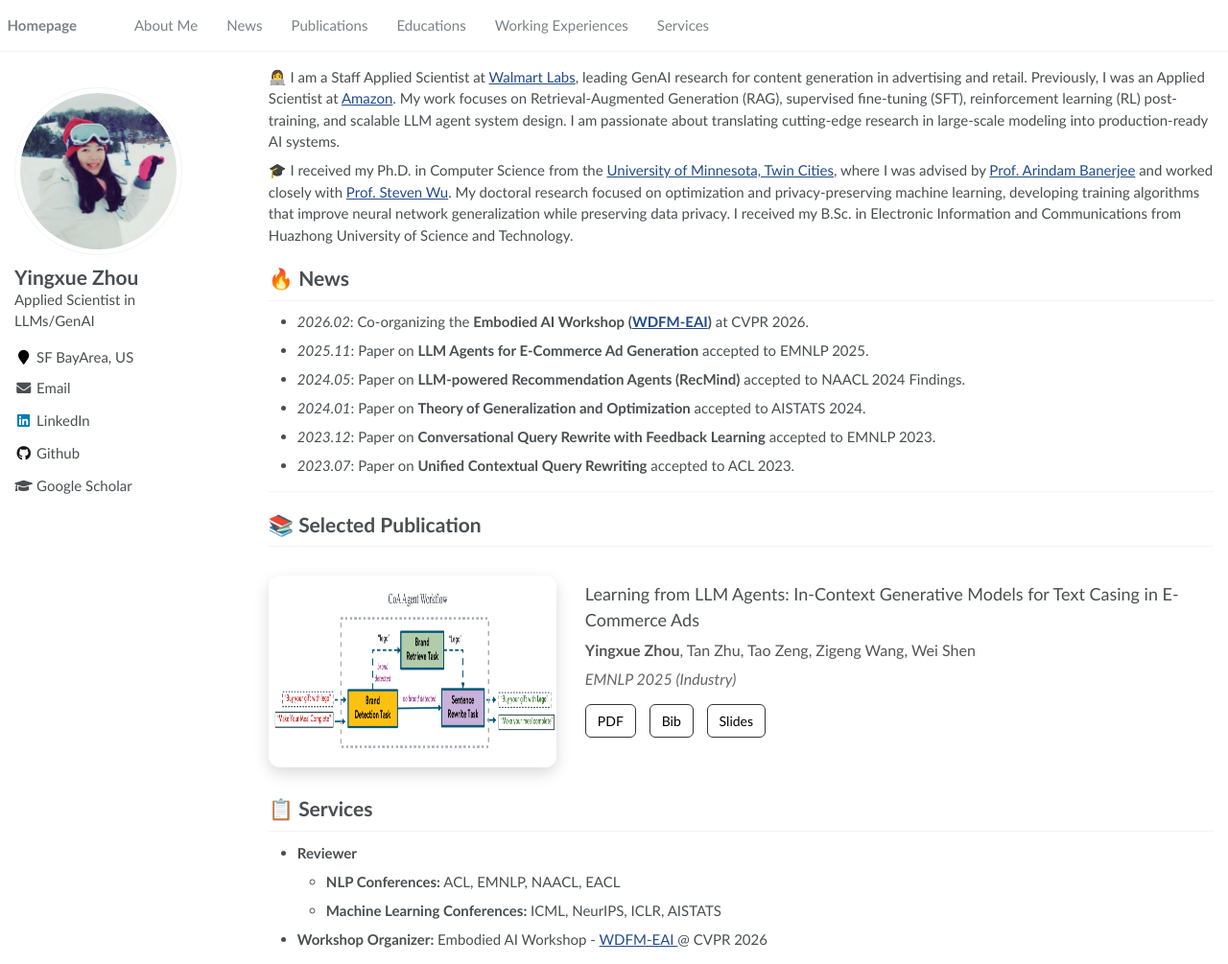
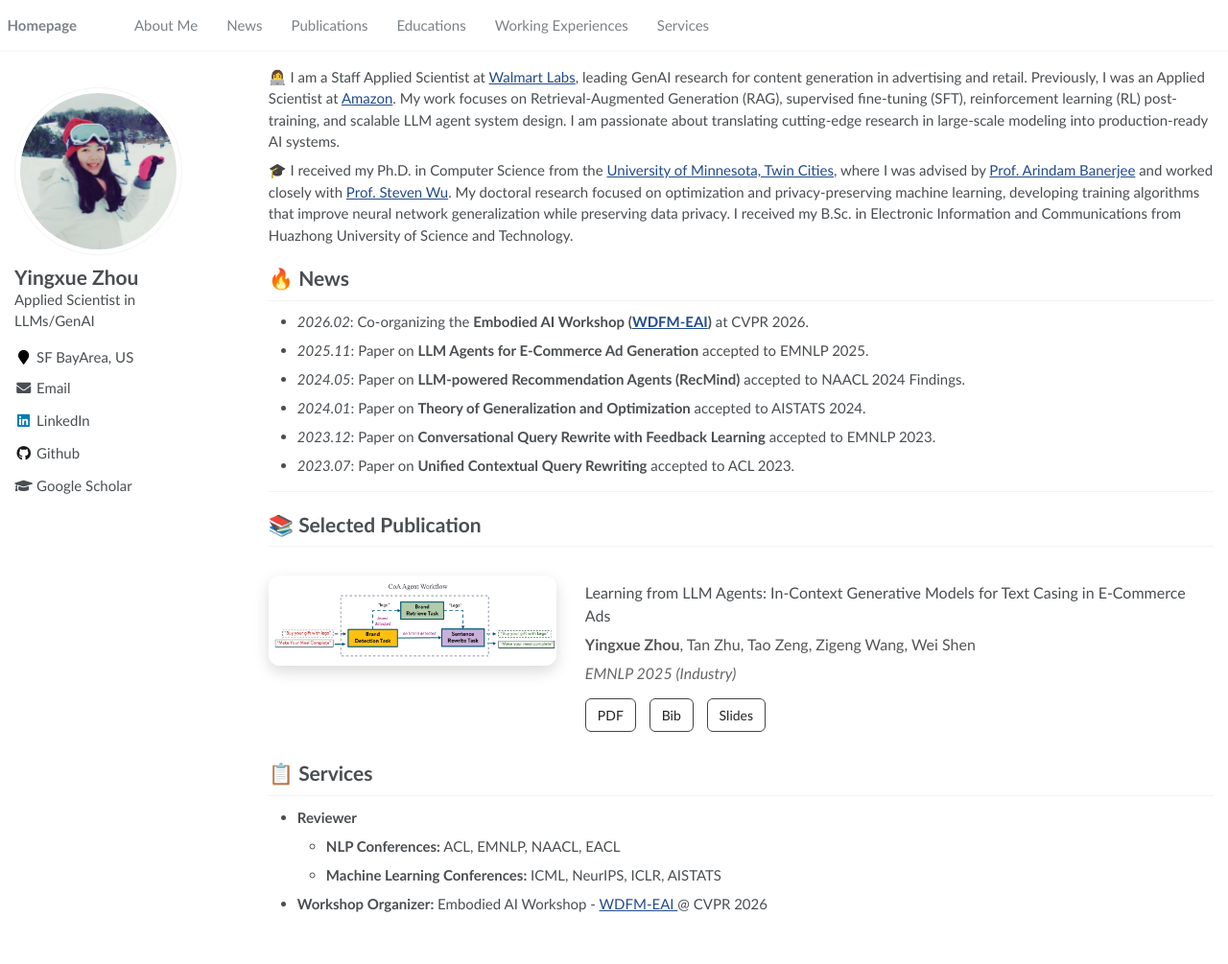
Before and after one commit to yzhou0877/yzhou0877.github.io, a Jekyll site: the page built from _pages/about.md, in a window 1280 px wide and 1005 px high. Shown: the whole window at 96% size. Built offline with Jekyll 4.4.1, drawn with Linux system fonts in a browser that asks for light colours.

Commit message:
Update _publications.scss

```diff
--- a/_sass/_publications.scss
+++ b/_sass/_publications.scss
@@ -7,7 +7,7 @@
 
 .pub-img {
   width: 300px;
-  height: 200px;
+  height: auto;
   border-radius: 12px;
   box-shadow: 0 6px 16px rgba(0,0,0,0.15);
 }
@@ -18,7 +18,7 @@
 
 .pub-title {
   font-weight: 550;
-  font-size: 18px;
+  font-size: 16px;
   margin: 6px 0;
 }
 
@@ -37,11 +37,16 @@
 
 .pub-links a {
   display: inline-block;
-  border: 1px solid #333;
-  padding: 6px 12px;
+  border: 1px solid #444;
+  padding: 6px 12px;      /* 原来更大 */
   margin-right: 10px;
   border-radius: 6px;
   text-decoration: none;
-  color: #000;
-  font-size: 14px;
+  color: #222;
+  font-size: 14px;        /* 原来更大 */
+  transition: all 0.2s ease;
 }
+
+.pub-links a:hover {
+  background-color: #f3f3f3;
+}
```
